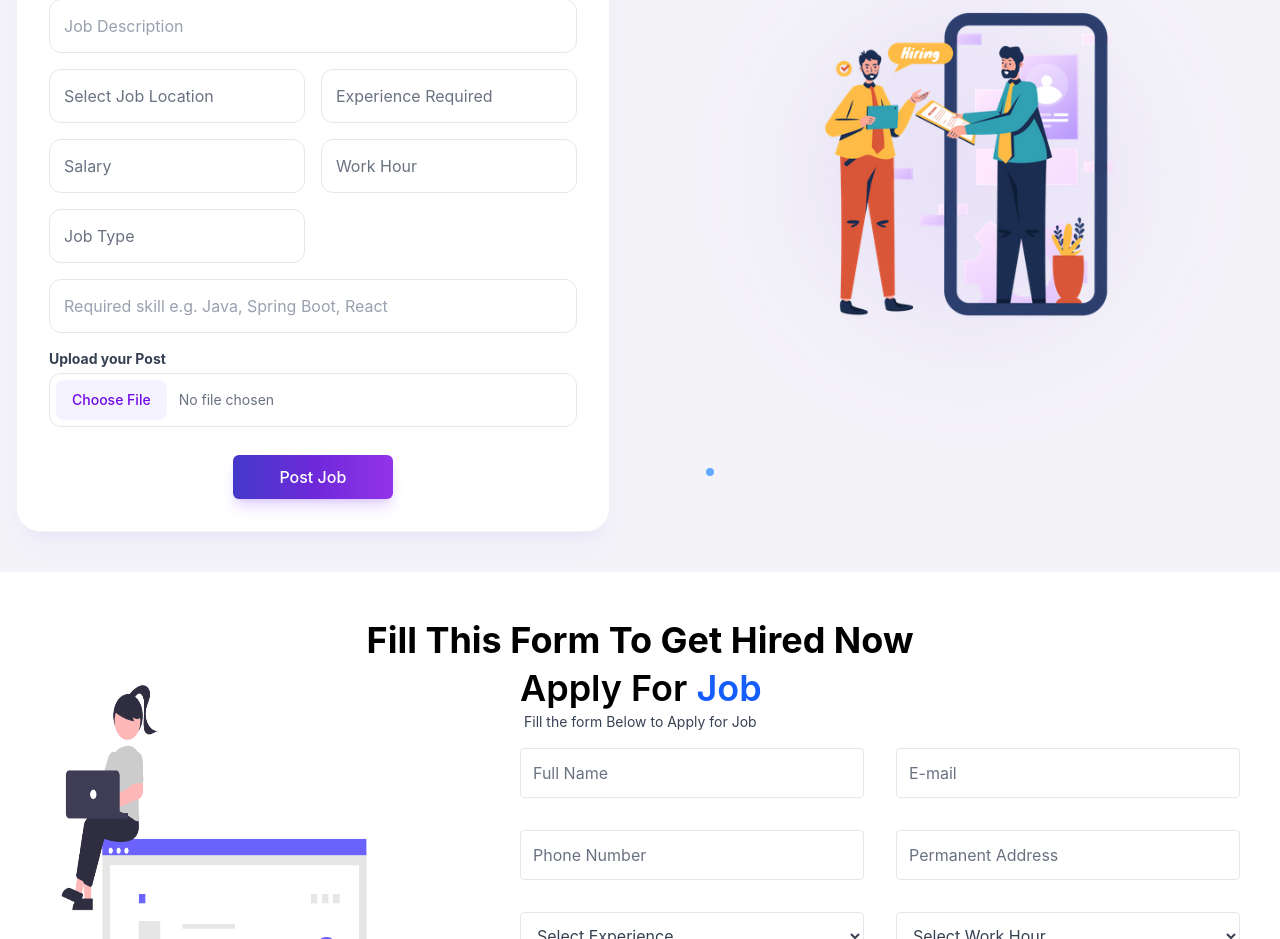
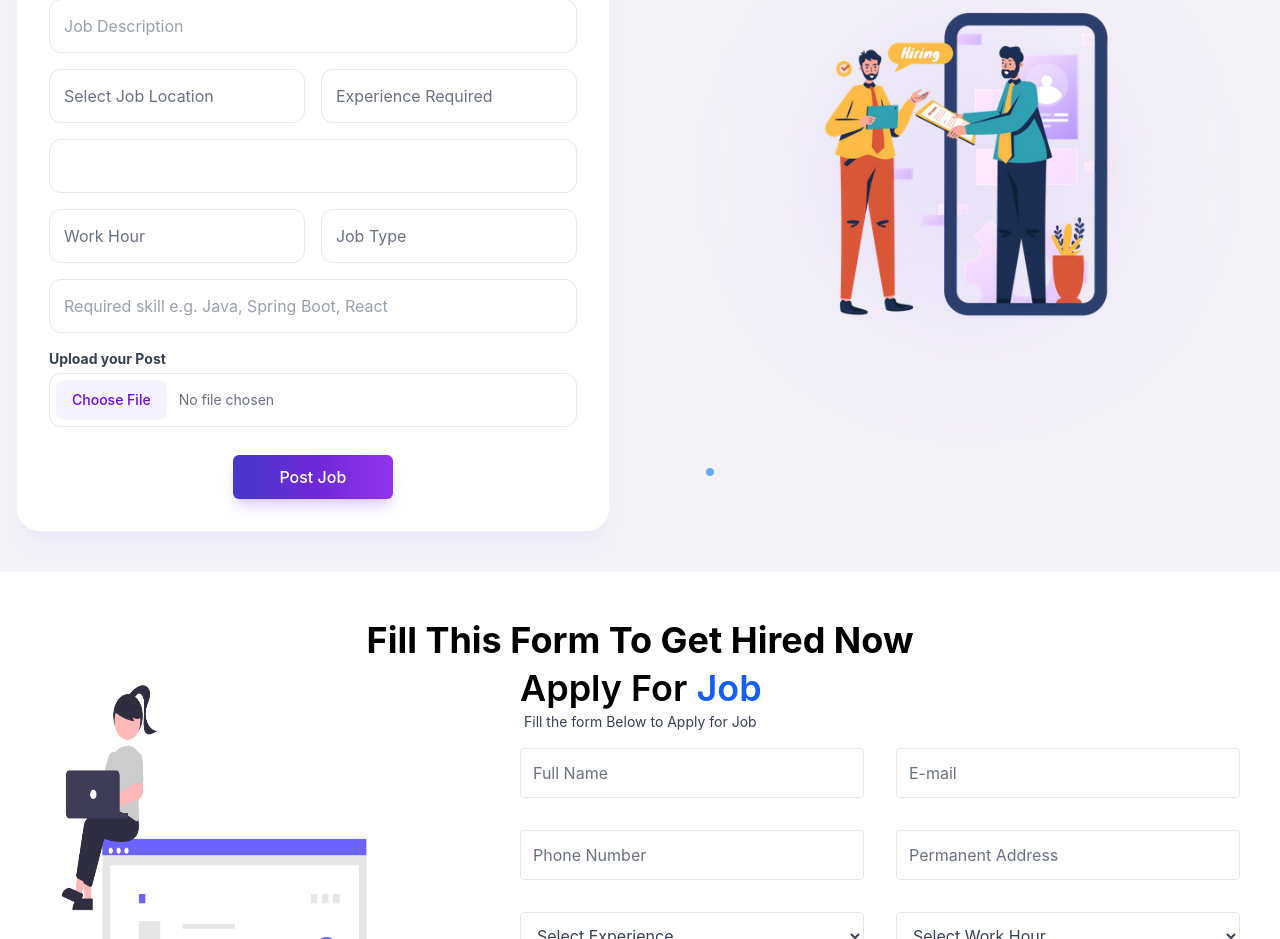
Before and after one commit to DevloperNikhilsingh/jobportal-frontend-, a React (Vite) app: page / in a window 1280 px wide. Shown: the part 1783-2722 px from the top of the page. Built offline with nearby package versions, Linux system fonts and the light colour scheme; no server answers.

Commit message:
switch salary select to input type

```diff
--- a/src/Component/HireFormSection.jsx
+++ b/src/Component/HireFormSection.jsx
@@ -594,7 +594,7 @@ const HireFormSection = () => {
                                     <option value="3 year+">3 Year +</option>
                                 </select>
 
-                                <select name="salary" id="Salary"
+                                {/* <select name="salary" id="Salary"
                                     value={formData.salary}
                                     onChange={handleChange}
                                     class={selectClass}>
@@ -605,7 +605,13 @@ const HireFormSection = () => {
                                     <option value="Project">Per Project</option>
                                     <option value="Fixed">Fixed + Incentive</option>
                                     <option value="Incentive">Incentive Only</option>
-                                </select>
+                                </select> */}
+                                <input type="text" className={`${inputClass} sm:col-span-2`}
+                                name="salary"
+                                value={formData.salary}
+                                onChange={handleChange}
+                                id="Salary"
+                                />
 
                                 <select name="workHour" id="WHour"
                                     value={formData.workHour}
```
